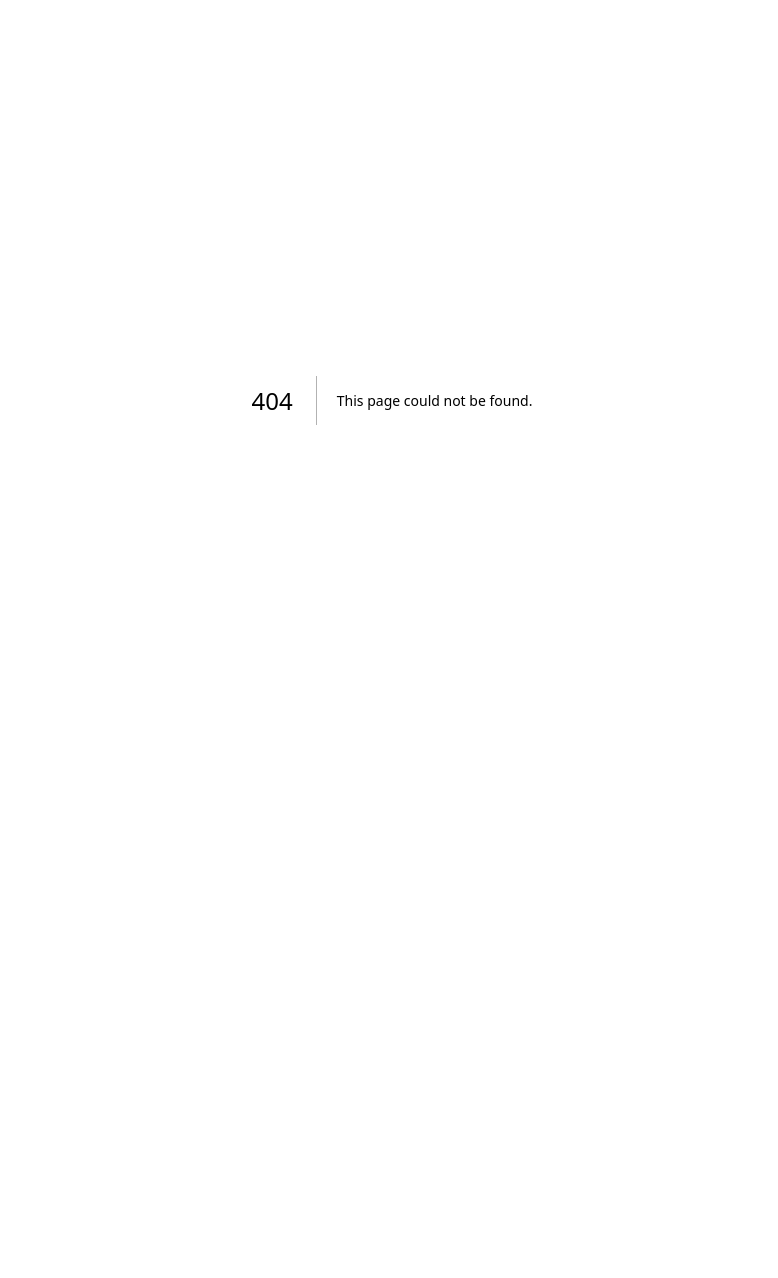
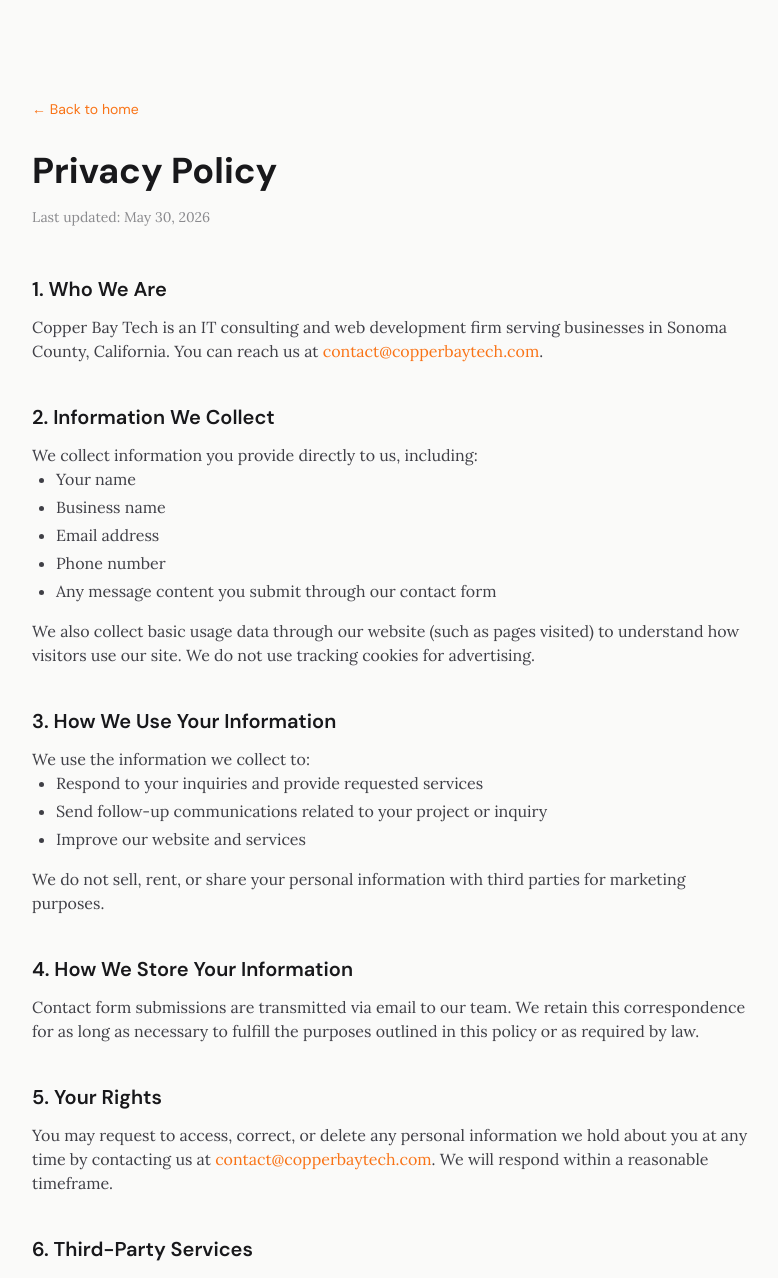
Before and after one commit to Dukotah/Duke, a Next.js app: page /privacy in a window 1280 px wide. Before the commit this address had no page. Shown: the top 1278 px of the page, without its empty margins (248-1026 px from the left). Before the commit the page ends 800 px from the top, so only its background shows below. Built offline with nearby package versions, Linux system fonts and the light colour scheme.

Commit message:
Add Privacy Policy page and remove placeholder 'Our work' section

```diff
--- /dev/null
+++ b/src/app/privacy/page.tsx
@@ -0,0 +1,136 @@
+import type { Metadata } from "next";
+import Link from "next/link";
+
+export const metadata: Metadata = {
+  title: "Privacy Policy | Copper Bay Tech",
+  description: "Privacy Policy for Copper Bay Tech — how we collect, use, and protect your information.",
+};
+
+export default function PrivacyPolicy() {
+  return (
+    <main className="max-w-3xl mx-auto px-6 py-24">
+      <Link
+        href="/"
+        className="text-sm text-[#F97316] hover:underline mb-8 inline-block"
+        style={{ fontFamily: "var(--font-heading)" }}
+      >
+        ← Back to home
+      </Link>
+
+      <h1
+        className="text-4xl font-bold text-[#18181B] mb-4"
+        style={{ fontFamily: "var(--font-heading)" }}
+      >
+        Privacy Policy
+      </h1>
+      <p className="text-sm text-[#3F3F46]/60 mb-12" style={{ fontFamily: "var(--font-body)" }}>
+        Last updated: May 30, 2026
+      </p>
+
+      <div
+        className="prose prose-zinc max-w-none text-[#3F3F46]"
+        style={{ fontFamily: "var(--font-body)" }}
+      >
+        <h2 className="text-xl font-semibold text-[#18181B] mt-10 mb-3" style={{ fontFamily: "var(--font-heading)" }}>
+          1. Who We Are
+        </h2>
+        <p>
+          Copper Bay Tech is an IT consulting and web development firm serving businesses in Sonoma
+          County, California. You can reach us at{" "}
+          <a href="mailto:contact@copperbaytech.com" className="text-[#F97316] hover:underline">
+            contact@copperbaytech.com
+          </a>
+          .
+        </p>
+
+        <h2 className="text-xl font-semibold text-[#18181B] mt-10 mb-3" style={{ fontFamily: "var(--font-heading)" }}>
+          2. Information We Collect
+        </h2>
+        <p>We collect information you provide directly to us, including:</p>
+        <ul className="list-disc pl-6 space-y-1">
+          <li>Your name</li>
+          <li>Business name</li>
+          <li>Email address</li>
+          <li>Phone number</li>
+          <li>Any message content you submit through our contact form</li>
+        </ul>
+        <p className="mt-4">
+          We also collect basic usage data through our website (such as pages visited) to understand
+          how visitors use our site. We do not use tracking cookies for advertising.
+        </p>
+
+        <h2 className="text-xl font-semibold text-[#18181B] mt-10 mb-3" style={{ fontFamily: "var(--font-heading)" }}>
+          3. How We Use Your Information
+        </h2>
+        <p>We use the information we collect to:</p>
+        <ul className="list-disc pl-6 space-y-1">
+          <li>Respond to your inquiries and provide requested services</li>
+          <li>Send follow-up communications related to your project or inquiry</li>
+          <li>Improve our website and services</li>
+        </ul>
+        <p className="mt-4">
+          We do not sell, rent, or share your personal information with third parties for marketing
+          purposes.
+        </p>
+
+        <h2 className="text-xl font-semibold text-[#18181B] mt-10 mb-3" style={{ fontFamily: "var(--font-heading)" }}>
+          4. How We Store Your Information
+        </h2>
+        <p>
+          Contact form submissions are transmitted via email to our team. We retain this
+          correspondence for as long as necessary to fulfill the purposes outlined in this policy or
+          as required by law.
+        </p>
+
+        <h2 className="text-xl font-semibold text-[#18181B] mt-10 mb-3" style={{ fontFamily: "var(--font-heading)" }}>
+          5. Your Rights
+        </h2>
+        <p>
+          You may request to access, correct, or delete any personal information we hold about you
+          at any time by contacting us at{" "}
+          <a href="mailto:contact@copperbaytech.com" className="text-[#F97316] hover:underline">
+            contact@copperbaytech.com
+          </a>
+          . We will respond within a reasonable timeframe.
+        </p>
+
+        <h2 className="text-xl font-semibold text-[#18181B] mt-10 mb-3" style={{ fontFamily: "var(--font-heading)" }}>
+          6. Third-Party Services
+        </h2>
+        <p>
+          Our site may use third-party services (such as email delivery providers) to process
+          contact form submissions. These providers are used solely to deliver messages to us and
+          are not permitted to use your information for other purposes.
+        </p>
+
+        <h2 className="text-xl font-semibold text-[#18181B] mt-10 mb-3" style={{ fontFamily: "var(--font-heading)" }}>
+          7. Children&apos;s Privacy
+        </h2>
+        <p>
+          Our services are not directed to children under 13. We do not knowingly collect personal
+          information from children.
+        </p>
+
+        <h2 className="text-xl font-semibold text-[#18181B] mt-10 mb-3" style={{ fontFamily: "var(--font-heading)" }}>
+          8. Changes to This Policy
+        </h2>
+        <p>
+          We may update this Privacy Policy from time to time. When we do, we will update the "Last
+          updated" date at the top of this page. Continued use of our site after changes constitutes
+          acceptance of the updated policy.
+        </p>
+
+        <h2 className="text-xl font-semibold text-[#18181B] mt-10 mb-3" style={{ fontFamily: "var(--font-heading)" }}>
+          9. Contact Us
+        </h2>
+        <p>
+          If you have any questions about this Privacy Policy, please contact us at{" "}
+          <a href="mailto:contact@copperbaytech.com" className="text-[#F97316] hover:underline">
+            contact@copperbaytech.com
+          </a>
+          .
+        </p>
+      </div>
+    </main>
+  );
+}
--- a/src/components/Portfolio.tsx
+++ b/src/components/Portfolio.tsx
@@ -7,27 +7,6 @@ export default function Portfolio() {
   return (
     <section className="py-24 bg-[#FAFAF9]">
       <div className="max-w-6xl mx-auto px-6">
-        <motion.div
-          initial={{ opacity: 0, y: 20 }}
-          whileInView={{ opacity: 1, y: 0 }}
-          viewport={{ once: true }}
-          transition={{ duration: 0.6 }}
-          className="text-center mb-16"
-        >
-          <h2
-            className="text-4xl md:text-5xl font-bold text-[#18181B] mb-4"
-            style={{ fontFamily: "var(--font-heading)" }}
-          >
-            Our work
-          </h2>
-          <p
-            className="text-lg text-[#3F3F46]/60 max-w-xl mx-auto"
-            style={{ fontFamily: "var(--font-body)" }}
-          >
-            Case studies coming soon. We&apos;re currently heads-down with new clients.
-          </p>
-        </motion.div>
-
         <motion.div
           initial={{ opacity: 0, y: 20 }}
           whileInView={{ opacity: 1, y: 0 }}
```
